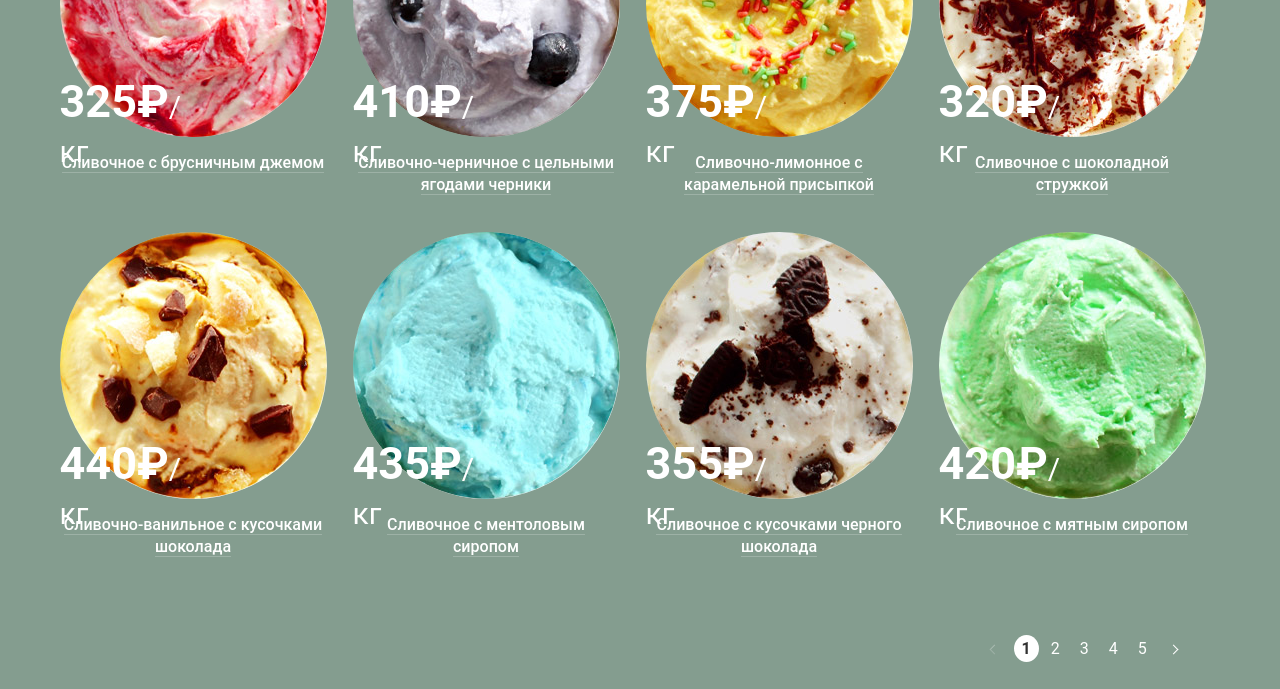
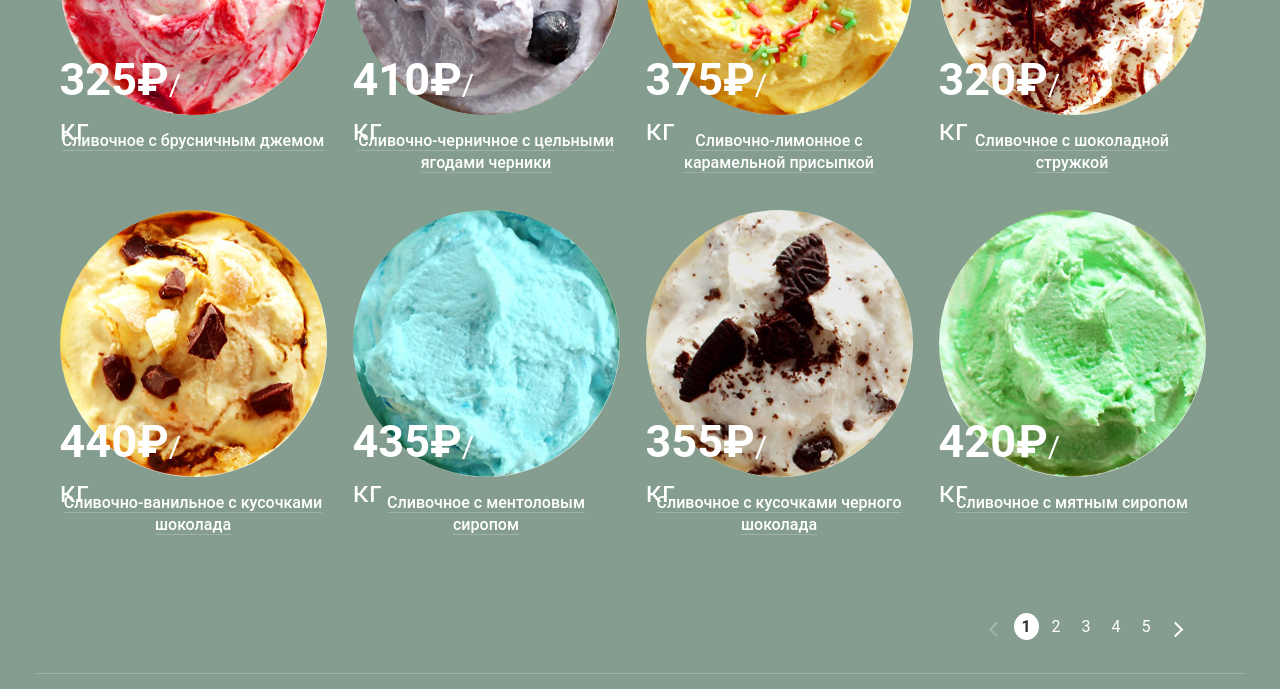
Before and after one commit to Mogrima/Glassy, a plain HTML site: page catalog.html in a window 1280 px wide. Shown: the part 867-1556 px from the top of the page. Drawn offline with Linux system fonts and the light colour scheme.

Commit message:
Подправила стилизацию страницы каталога в соответствии с макетом

```diff
--- a/css/style.css
+++ b/css/style.css
@@ -274,152 +274,6 @@ a {
     border-radius: 0 0 5px 5px
 }
 
-
-/* .header-buttons {
-	display: flex;
-	flex-wrap: wrap;
-	justify-content: space-between;
-	align-items: center;
-	width: 270px;
-	margin-left: auto;
-	padding-top: 25px;
-}
-
-.header-buttons__element {
-	min-width: 32px;
-	height: 35px;
-	margin-right: 7px;
-}
-
-.header-buttons__element:last-child {
-	margin-right: 0;
-}
-
-.user-navigation {
-	margin: 0;
-	padding: 0;
-
-	list-style: none;
-
-}
-
-
-.user-navigation a {
-	position: relative;
-	padding-left: 44px;
-	padding-right: 17px;
-	padding-top: 8px;
-	padding-bottom: 8px;
-	color: #ffffff;
-	font-size: 14px;
-	font-weight: 500;
-	line-height: 16px;
-
-	background-color: rgba(255, 255, 255, .3);
-	border-radius: 15px;
-} */
-
-/* .user-navigation a::before {
-	content: "";
-	position: absolute;
-	right: 55px;
-	top: 7px;
-	width: 21px;
-	height: 19px;
-	background-image: url(../img/Enter.svg);
-} */
-
-/* .user-navigation a:hover {
-  	color: #323232;
-
-  	background-color: #f8f7f4;
-}
-
-.search-button {
-	position: relative;
-	display: block;
-	width: 32px;
-    height: 32px;
-    margin-bottom: 10px;
-
-    color: #ffffff;
-    font-size: 14px;
-    line-height: 32px;
-    font-weight: 500;
-
-	text-decoration: none;
-    background-color: rgba(255,255,255,.2);
-	border-radius: 50%;
-}
-
-.search-button::before {
-	content: "";
-	position: absolute;
-	top: -16px;
-	left: 0;
-
-	width: 33px;
-	height: 33px;
-	background-image: url(../img/Лупа.png);
-}
-
-.search {
-	margin-right: 47px;
-}
-
-.search-button:hover {
-  	color: #323232;
-
-  	background-color: #f8f7f4;
-}
-
-.header-buttons--icon {
-	position: absolute;
-	left: 25%;
-	top: 25%;
-}
-
-
-
-.basket {
-
-}
-
-.basket a {
-	position: relative;
-	padding-left: 44px;
-	padding-right: 17px;
-	padding-top: 8px;
-	padding-bottom: 8px;
-
-	font-size: 14px;
-	font-weight: 500;
-	line-height: 16px;
-	color: #ffffff;
-	background-color: rgba(255,255,255,.2);
-	border-radius: 15px;
-}
-
-.basket a::before {
-	content: "";
-	position: absolute;
-	right: 80px;
-	top: 7px;
-	width: 21px;
-	height: 20px;
-	background-image: url(../img/basket.svg);
-}
-.basket-button {
-	font-size: 	14px;
-	color: #ffffff;
-}
-
-.basket-button:active {
-	color: #323232;
-
-  	background-color: #f8f7f4;
-} */
-
 .header-buttons {
     max-width: 270px;
     padding-top: 39px;
@@ -515,7 +369,6 @@ a {
 
 .workingHours {
 	margin: 0;
-	padding-right: 41px;
 	font-size: 14px;
 	line-height: 20px;
 	text-align: right;
@@ -1206,8 +1059,8 @@ a {
 	content: "";
 
 	position: absolute;
-	left: -29px;
-	top: 5px;
+	left: -20px;
+	top: 4px;
 
 	width: 15px;
 	height: 13px;
@@ -1280,6 +1133,7 @@ a {
 }
 
 .main {
+	margin-top: -22px;
 	border-bottom: 1px solid rgba(225, 255, 255, 0.2);
 }
 
@@ -1693,17 +1547,17 @@ margin-left: 1px; */
 .pagination-list::after {
 	content: "";
 	position: absolute;
-	width: 6px;
-	height: 6px;
-	border-top: 1px solid rgba(255, 255, 255, 1);
-	border-right: 1px solid rgba(255, 255, 255, 1);
+	width: 9px;
+	height: 9px;
+	border-top: 2px solid rgba(255, 255, 255, 1);
+	border-right: 2px solid rgba(255, 255, 255, 1);
 }
 
 .pagination-list::before {
 	left: 0px;
 	top: 8px;
-	border-top: 1px solid rgba(255, 255, 255, .2);
-	border-right: 1px solid rgba(255, 255, 255, .3);
+	border-top: 2px solid rgba(255, 255, 255, .2);
+	border-right: 2px solid rgba(255, 255, 255, .3);
 	transform: rotate(-135deg);
 }
 
@@ -1714,6 +1568,8 @@ margin-left: 1px; */
 }
 
 .pagination-item {
+	width: 26px;
+	height: 26px;
 	margin-right: 4px;
 }
 
```
